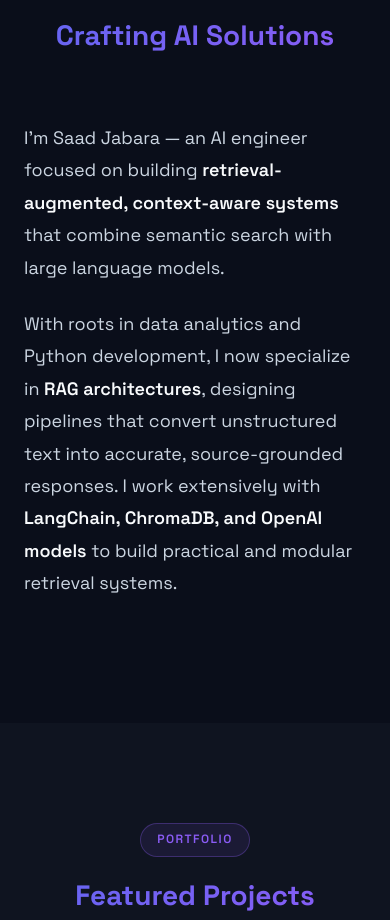
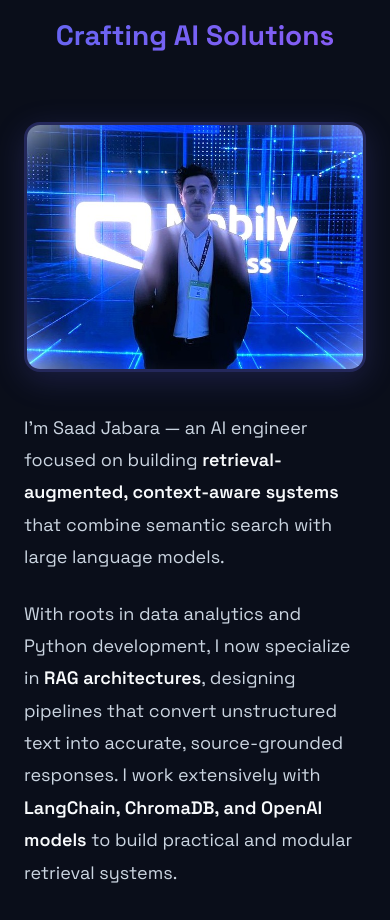
Before and after one commit to saad-jabara/saad-jabara.github.io, a plain HTML site: page index.html in a window 390 px wide. Shown: the part 980-1900 px from the top of the page. Drawn offline with Linux system fonts and the light colour scheme.

Commit message:
Add profile picture and portfolio images guide
Updates:
- Added profile picture (pic3.jpg) to About section
- Created comprehensive portfolio-images README guide
- Updated About section with grid layout for image + text
- Added responsive CSS for profile picture display
- Styled profile image with gradient border and hover effects

Portfolio Images Guide includes:
- Detailed instructions for all 6 project images
- Specifications (dimensions, format, file size)
- Content suggestions for each project
- Screenshot tips and recommended tools
- Step-by-step upload instructions

Profile Picture Features:
- 300x300px rounded image with gradient border
- Hover animation with lift effect
- Responsive layout (stacked on mobile)
- Matches overall site design aesthetic

🤖 Generated with [Claude Code](https://claude.com/claude-code)

Co-Authored-By: Claude <noreply@anthropic.com>

```diff
--- a/index.html
+++ b/index.html
@@ -64,6 +64,10 @@
                 <h2 class="section-title">Crafting AI Solutions</h2>
             </div>
             <div class="about-content">
+                <div class="about-grid">
+                    <div class="about-image">
+                        <img src="pic3.jpg" alt="Saad Jabara">
+                    </div>
                     <div class="about-text">
                         <p>
                             I'm Saad Jabara — an AI engineer focused on building <strong>retrieval-augmented, context-aware systems</strong> that combine semantic search with large language models.
@@ -71,6 +75,7 @@
                         <p>
                             With roots in data analytics and Python development, I now specialize in <strong>RAG architectures</strong>, designing pipelines that convert unstructured text into accurate, source-grounded responses. I work extensively with <strong>LangChain, ChromaDB, and OpenAI models</strong> to build practical and modular retrieval systems.
                         </p>
+                    </div>
                 </div>
             </div>
         </div>
--- a/style.css
+++ b/style.css
@@ -369,6 +369,32 @@ body {
     font-weight: 600;
 }
 
+.about-grid {
+    display: grid;
+    grid-template-columns: 300px 1fr;
+    gap: 48px;
+    align-items: center;
+}
+
+.about-image {
+    position: relative;
+}
+
+.about-image img {
+    width: 100%;
+    height: 300px;
+    object-fit: cover;
+    border-radius: 16px;
+    border: 3px solid rgba(99, 102, 241, 0.3);
+    box-shadow: 0 8px 32px rgba(99, 102, 241, 0.2);
+    transition: var(--transition-normal);
+}
+
+.about-image img:hover {
+    transform: translateY(-4px);
+    box-shadow: 0 12px 48px rgba(99, 102, 241, 0.4);
+}
+
 /* ========================================
    PROJECTS SECTION
    ======================================== */
@@ -716,6 +742,15 @@ body {
         grid-template-columns: 1fr;
     }
 
+    .about-grid {
+        grid-template-columns: 1fr;
+        gap: 32px;
+    }
+
+    .about-image img {
+        height: 250px;
+    }
+
     .hero-cta {
         flex-direction: column;
     }
```
Also changed, not shown: pic3.jpg (added), 1 other file. Lines whose indentation alone changed are shown as unchanged.
